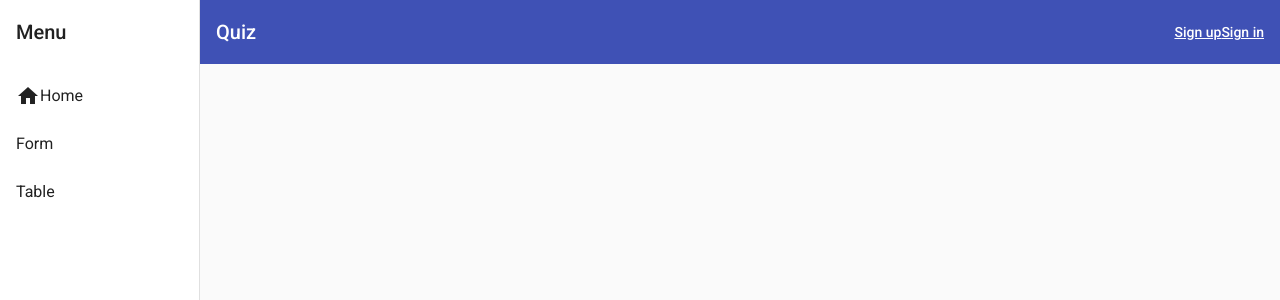
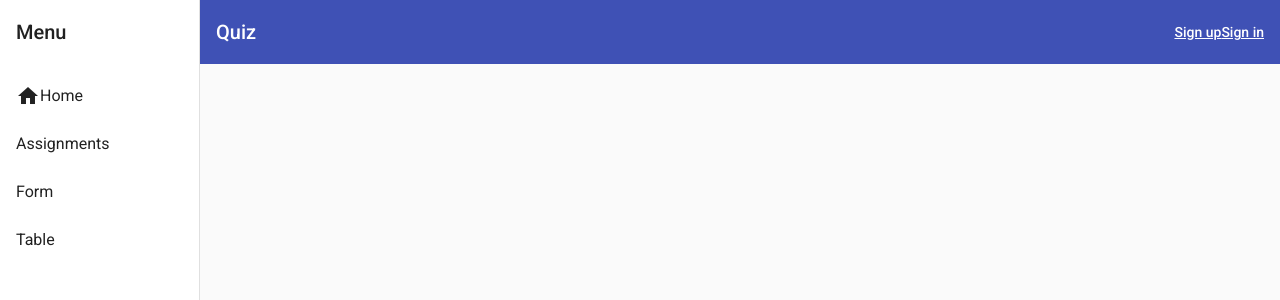
Before and after one commit to anhnbt-it/wfda-project-quiz, an Angular app: page / in a window 1280 px wide. Shown: the top 300 px of the page. Built offline with nearby package versions, Linux system fonts and the light colour scheme.

Commit message:
Refactor URL

```diff
--- a/src/app/views/assignments-detail/assignments-detail.component.html
+++ b/src/app/views/assignments-detail/assignments-detail.component.html
@@ -4,5 +4,5 @@
   <mat-list-item class="font" role="listitem">Item 3</mat-list-item>
   <mat-list-item class="font" role="listitem">Item 3</mat-list-item>
   <mat-list-item class="font" role="listitem">Item 3</mat-list-item>
-  <a href="/assignments-history" mat-list-item class="font" role="listitem">Back to list 3</a>
+  <a routerLink="/assignments-history" mat-list-item class="font">Back to list 3</a>
 </mat-list>
--- a/src/app/views/assignments-history/assignments-history.component.html
+++ b/src/app/views/assignments-history/assignments-history.component.html
@@ -1,25 +1,24 @@
-
 <div class="mat-elevation-z8">
-  <table mat-table class="full-width-table" matSort aria-label="Elements" [dataSource]="dataSource" >
+  <table mat-table class="full-width-table" matSort aria-label="Elements" [dataSource]="dataSource">
 
     <!--- Note that these columns can be defined in any order.
           The actual rendered columns are set as a property on the row definition" -->
 
     <!-- Position Column -->
     <ng-container matColumnDef="id">
-    <th mat-header-cell *matHeaderCellDef> No. </th>
+      <th mat-header-cell *matHeaderCellDef> No.</th>
       <td mat-cell *matCellDef="let element"> {{element.id}} </td>
     </ng-container>
 
     <!-- Name Column -->
     <ng-container matColumnDef="name">
-    <th mat-header-cell *matHeaderCellDef> Name </th>
+      <th mat-header-cell *matHeaderCellDef> Name</th>
       <td mat-cell *matCellDef="let element"> {{element.name}} </td>
     </ng-container>
     <ng-container matColumnDef="action">
-      <th mat-header-cell *matHeaderCellDef> action </th>
+      <th mat-header-cell *matHeaderCellDef> action</th>
       <td mat-cell *matCellDef="let row">
-  <a href="/assignments-detail?id={{row.id}}" mat-raised-button color="primary">Detail</a>
+        <a [routerLink]="['/assignments-detail', row.id]" mat-raised-button color="primary">Detail</a>
       </td>
     </ng-container>
 
--- a/src/app/views/layout/layout.component.html
+++ b/src/app/views/layout/layout.component.html
@@ -2,9 +2,10 @@
     <mat-sidenav #drawer class="sidenav" fixedInViewport [attr.role]="(isHandset$ | async) ? 'dialog' : 'navigation'" [mode]="(isHandset$ | async) ? 'over' : 'side'" [opened]="(isHandset$ | async) === false">
         <mat-toolbar>Menu</mat-toolbar>
         <mat-nav-list>
-            <a mat-list-item routerLink="/home"><span class="material-icons">home</span> Home</a>
-            <a mat-list-item routerLink="/form">Form</a>
-            <a mat-list-item routerLink="/table">Table</a>
+          <a mat-list-item routerLinkActive="active" routerLink="/home"><span class="material-icons">home</span> Home</a>
+          <a mat-list-item routerLinkActive="active" routerLink="/assignments-history">Assignments</a>
+          <a mat-list-item routerLinkActive="active" routerLink="/form">Form</a>
+          <a mat-list-item routerLinkActive="active" routerLink="/table">Table</a>
         </mat-nav-list>
     </mat-sidenav>
     <mat-sidenav-content>
```
Lines whose indentation alone changed are shown as unchanged.
